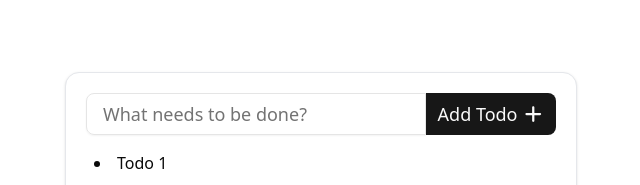
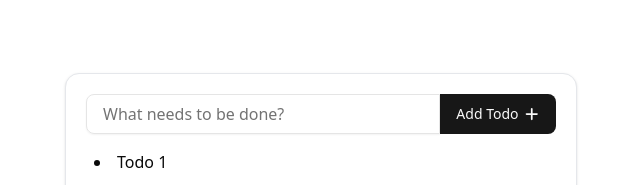
Before and after one commit to dominikw123/portfolio.todo-list-app, a React (Vite) app: page / in a window 1280 px wide. Shown: the part 234-419 px from the top of the page, without its empty margins (319-959 px from the left). Built offline with nearby package versions, Linux system fonts and the light colour scheme.

Commit message:
style: changed todo input padding and font size

```diff
--- a/src/components/TodoInput.tsx
+++ b/src/components/TodoInput.tsx
@@ -6,8 +6,8 @@ import { faPlus } from "@fortawesome/free-solid-svg-icons";
 export default function TodoInput() {
   return (
     <div className="flex items-center">
-      <Input className="rounded-r-none p-[20px] px-4 text-lg" type="text" placeholder="What needs to be done?" />
-      <Button className="flex items-center justify-center gap-1 rounded-l-none p-[21px] text-lg" type="submit">Add Todo<FontAwesomeIcon icon={faPlus} /></Button>
+      <Input className="rounded-r-none p-[19px] px-4 font-medium" type="text" placeholder="What needs to be done?" />
+      <Button size="lg" className="flex items-center justify-center gap-1 rounded-l-none" type="submit">Add Todo<FontAwesomeIcon icon={faPlus} /></Button>
     </div>
   );
 }
```
